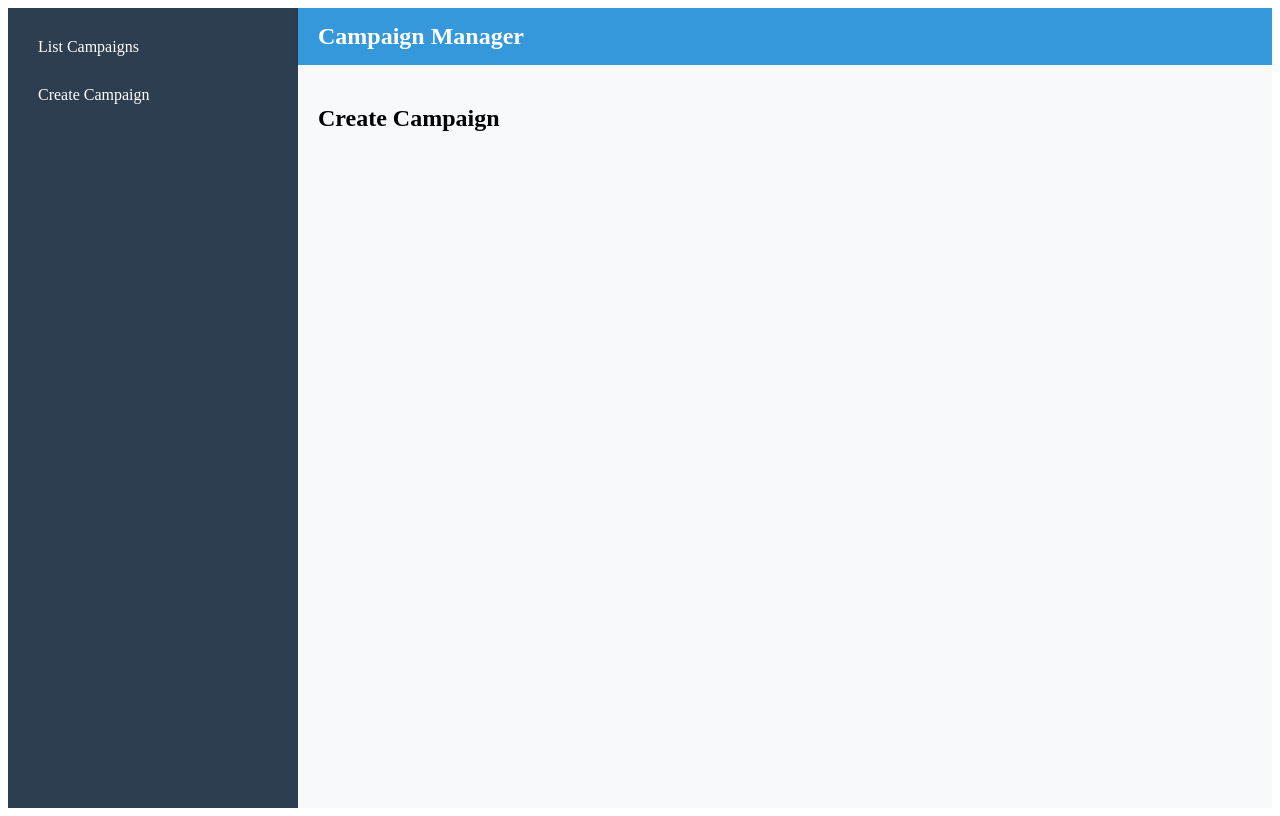
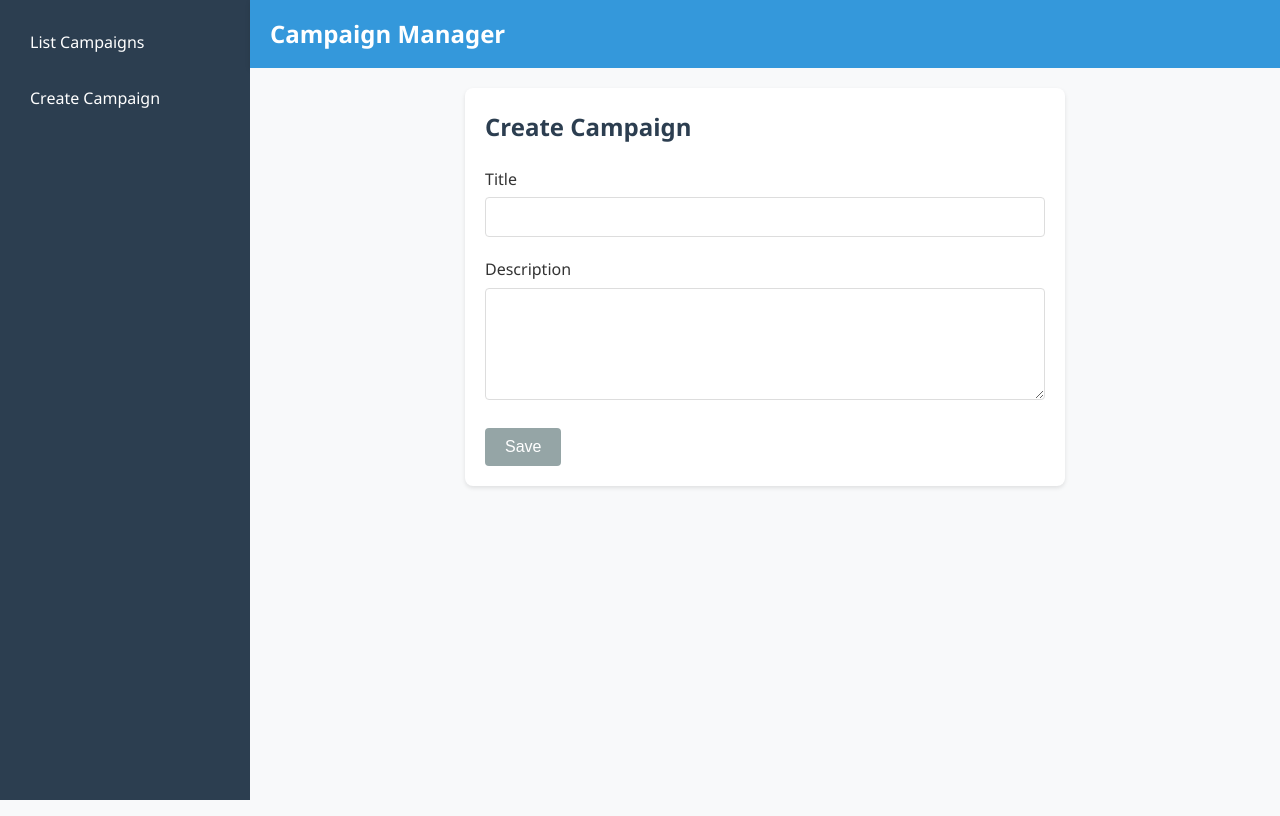
Before and after one commit to kakcil/campaign-admin-panel, an Angular app: page /dashboard/create in a window 1280 px wide. Built offline with nearby package versions, Linux system fonts and the light colour scheme; sample sign-in values are in the browser's storage.

Commit message:
feat(campaign-create): adds campaign creation form with localStorage

```diff
--- a/src/app/pages/campaign-create/campaign-create.component.html
+++ b/src/app/pages/campaign-create/campaign-create.component.html
@@ -1,3 +1,19 @@
 <div class="campaign-create-container">
   <h2>Create Campaign</h2>
+
+  <form (ngSubmit)="createCampaign()" #campaignForm="ngForm">
+    <div class="form-group">
+      <label>Title</label>
+      <input type="text" [(ngModel)]="title" name="title" required class="form-control" />
+    </div>
+
+    <div class="form-group">
+      <label>Description</label>
+      <textarea [(ngModel)]="description" name="description" required class="form-control" rows="5"></textarea>
+    </div>
+
+    <button type="submit" [disabled]="!campaignForm.form.valid" class="save-button">Save</button>
+
+    <p *ngIf="successMessage" class="success-message">{{ successMessage }}</p>
+  </form>
 </div>
--- a/src/app/pages/campaign-create/campaign-create.component.scss
+++ b/src/app/pages/campaign-create/campaign-create.component.scss
@@ -0,0 +1,79 @@
+.campaign-create-container {
+  background-color: white;
+  border-radius: 8px;
+  padding: 20px;
+  box-shadow: 0 2px 4px rgba(0, 0, 0, 0.1);
+  max-width: 600px;
+  margin: 0 auto;
+  box-sizing: border-box;
+  width: 100%;
+
+  h2 {
+    margin-top: 0;
+    margin-bottom: 20px;
+    color: #2c3e50;
+  }
+
+  @media (max-width: 640px) {
+    padding: 15px;
+    margin: 0 10px;
+  }
+}
+
+.form-group {
+  margin-bottom: 20px;
+  box-sizing: border-box;
+
+  label {
+    display: block;
+    margin-bottom: 5px;
+    font-weight: 500;
+    color: #333;
+  }
+
+  .form-control {
+    width: 100%;
+    padding: 10px;
+    border: 1px solid #ddd;
+    border-radius: 4px;
+    font-size: 16px;
+    transition: border-color 0.3s;
+    box-sizing: border-box;
+    max-width: 100%;
+
+    &:focus {
+      outline: none;
+      border-color: #3498db;
+      box-shadow: 0 0 0 2px rgba(52, 152, 219, 0.2);
+    }
+  }
+}
+
+.save-button {
+  background-color: #2ecc71;
+  color: white;
+  border: none;
+  padding: 10px 20px;
+  border-radius: 4px;
+  font-size: 16px;
+  cursor: pointer;
+  transition: background-color 0.3s;
+
+  &:hover {
+    background-color: #27ae60;
+  }
+
+  &:disabled {
+    background-color: #95a5a6;
+    cursor: not-allowed;
+  }
+}
+
+.success-message {
+  margin-top: 15px;
+  padding: 10px;
+  background-color: rgba(46, 204, 113, 0.1);
+  border-left: 4px solid #2ecc71;
+  color: #27ae60;
+  border-radius: 4px;
+}
--- a/src/app/pages/campaign-create/campaign-create.component.ts
+++ b/src/app/pages/campaign-create/campaign-create.component.ts
@@ -1,12 +1,39 @@
 import { Component } from '@angular/core';
+import { FormsModule } from '@angular/forms';
+import { NgIf } from '@angular/common';
 
 @Component({
   selector: 'app-campaign-create',
   standalone: true,
-  imports: [],
+  imports: [FormsModule, NgIf],
   templateUrl: './campaign-create.component.html',
   styleUrl: './campaign-create.component.scss'
 })
 export class CampaignCreateComponent {
+  title: string = '';
+  description: string = '';
+  successMessage: string = '';
 
+  createCampaign() {
+    const newCampaign = {
+      id: Date.now(),
+      title: this.title,
+      description: this.description,
+      score: 0,
+      date: new Date().toISOString().split('T')[0]
+    };
+
+    const campaigns = JSON.parse(localStorage.getItem('campaigns') || '[]');
+    campaigns.push(newCampaign);
+    localStorage.setItem('campaigns', JSON.stringify(campaigns));
+
+    this.successMessage = 'Campaign successfully added.';
+
+    setTimeout(() => {
+      this.successMessage = '';
+    }, 2000);
+
+    this.title = '';
+    this.description = '';
+  }
 }
--- a/src/styles.scss
+++ b/src/styles.scss
@@ -1 +1,14 @@
 /* You can add global styles to this file, and also import other style files */
+
+* {
+  box-sizing: border-box;
+  margin: 0;
+  padding: 0;
+}
+
+body {
+  font-family: 'Segoe UI', Tahoma, Geneva, Verdana, sans-serif;
+  line-height: 1.6;
+  color: #333;
+  background-color: #f8f9fa;
+}
```
